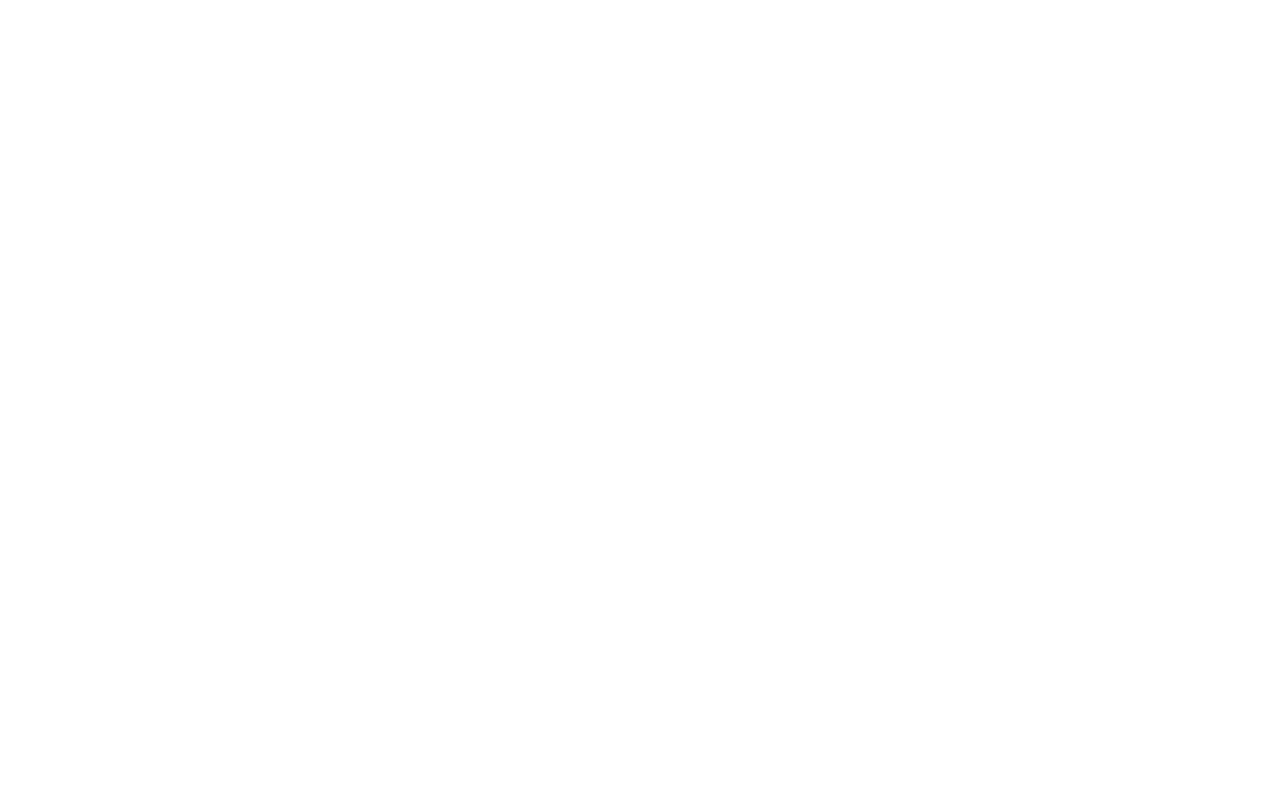
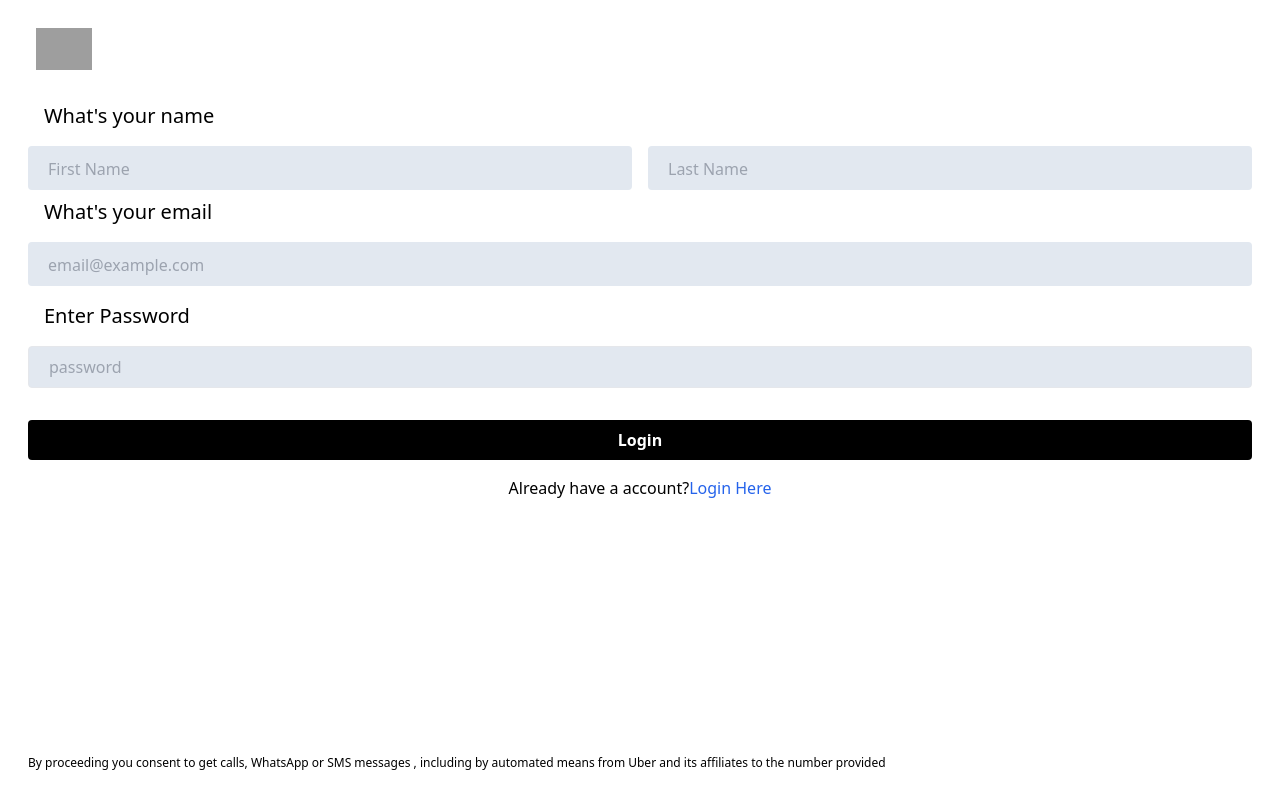
Before and after one commit to shubhg17/Uber-Clone-App-, a React (Vite) app: page /captainsignup in a window 1280 px wide. Built offline with nearby package versions, Linux system fonts and the light colour scheme; grey boxes are pictures that could not be loaded.

Commit message:
Created UserSignUp and CaptainSignup and made changes in UserLogin

```diff
--- a/src/pages/CaptainSignup.jsx
+++ b/src/pages/CaptainSignup.jsx
@@ -1,8 +1,92 @@
 import React from "react"
+import {Link} from "react-router-dom"
+import {useState} from "react"
+function CaptainSignup() {
 
-function CaptainSignup() {
+    const [firstname , setFirstName] = useState("")
+      const [lastname , setLastName] = useState("")
+      const [email , setEmail] = useState("")
+      const [password , setPassword] = useState("")
+      const [userdata , setuserdata] = useState({})
+
+      const submitHandler = (e)=> {
+          e.preventDefault()
+          setuserdata({
+           //  firstname:firstname,
+           //  lastname:lastname,
+           //u can also put this first and last name into a single object
+            username: {
+              firstname:firstname,
+              lastname:lastname
+            },
+            email:email,
+            pass:password
+          })
+          console.log(userdata)
+          setFirstName("")
+          setLastName("")
+          setEmail("")
+          setPassword("")
+      }
+
    return (
      <>
+        <div className="p-7 h-screen flex flex-col justify-between ">
+              <div>
+                     <img className="w-14 mx-2 mb-8" src="https://imgs.search.brave.com/5qOrxTo-36NuK1RIyaWDLXjOoamQarfvHGwGx8NhyYw/rs:fit:860:0:0:0/g:ce/aHR0cHM6Ly9jZG4u/bW9zLmNtcy5mdXR1/cmVjZG4ubmV0L0FW/U251azRFZ0VhWjJr/bXBnaVMyU2ouanBn" />
+
+               {/* //onsubmit on form means ki form jabh submit hoga toh kya hoga  */}
+                  <form onSubmit={(e)=> {
+                       submitHandler(e)
+                  }} >
+
+                   <h3 className="text-xl px-4 mb-4" >What's your name</h3>
+                   <div className="flex gap-4 mb-2" >
+                        <input
+                        required
+                        value = {firstname}
+                        onChange = {(e)=>setFirstName(e.target.value)}
+                        type="text"
+                        placeholder="First Name"
+                        className="bg-slate-200 rounded px-5 py-2 w-1/2 text-lg placeholder:text-base"
+                        />
+
+                        <input
+                        required
+                        value = {lastname}
+                        onChange = {(e)=>setLastName(e.target.value)}
+                        type="text"
+                        placeholder="Last Name"
+                        className="bg-slate-200 rounded px-5 py-2 w-1/2 text-lg placeholder:text-base"
+                        />
+                   </div>
+
+                     <h3 className="text-xl px-4 mb-4" >What's your email</h3>
+                     <input
+                        required
+                        value={email}
+                        onChange={(e)=>setEmail(e.target.value)}
+                        type="email"
+                        placeholder="email@example.com"
+                        className="bg-slate-200 rounded px-5 py-2 w-full text-lg placeholder:text-base"
+                        />
+                     <h3 className="text-xl px-4 mb-4 mt-4" >Enter Password</h3>
+                     <input
+                        type="password"
+                        value={password}
+                        onChange = {(e)=>setPassword(e.target.value)}
+                        placeholder="password"
+                        className="w-full border bg-slate-200 px-5 py-2 rounded mb-4"
+                     />
+                     <button className="bg-black text-white w-full mt-4 rounded py-2 font-bold mb-4" >Login</button>
+
+                     <p className="text-center">Already have a account?<Link to="/captainlogin" className="text-blue-600" >Login Here</Link></p>
+                  </form>
+              </div>
+              <div>
+                 <p className="text-xs leading-normal" >By proceeding you consent to get calls, WhatsApp or SMS messages , including by automated means from Uber and its affiliates to the number provided</p>
+              </div>
+          </div>
      </>
    )
 }
--- a/src/pages/UserLogin.jsx
+++ b/src/pages/UserLogin.jsx
@@ -11,10 +11,12 @@
    const [userdata , setuserdata] = useState({})
 
    const submitHandler =  (e)=> {
+      //agar prevent default nhi kroge toh page reload hojayega aur pta nhi chlega ki kaha gya so preventdefault ka use krenge
        e.preventDefault()
       //  console.log(email , password)
        //jabh from submit hogya toh email aur password wale input ko khali kardo
        setuserdata({
+         //keys me kuch bhi askta ha yeh bas naam hain
           email:email,
           password:password
        })
--- a/src/pages/UserSignUp.jsx
+++ b/src/pages/UserSignUp.jsx
@@ -1,8 +1,91 @@
 import React from "react"
+import {Link} from "react-router-dom"
+import {useState} from "react"
+function UserSignUp() {
+   const [firstname , setFirstName] = useState("")
+   const [lastname , setLastName] = useState("")
+   const [email , setEmail] = useState("")
+   const [password , setPassword] = useState("")
+   const [userdata , setuserdata] = useState({})
 
-function UserSignUp() {
+   const submitHandler = (e)=> {
+       e.preventDefault()
+       setuserdata({
+        //  firstname:firstname,
+        //  lastname:lastname,
+        //u can also put this first and last name into a single object
+         username: {
+           firstname:firstname,
+           lastname:lastname
+         },
+         email:email,
+         pass:password
+       })
+       console.log(userdata)
+       setFirstName("")
+       setLastName("")
+       setEmail("")
+       setPassword("")
+   }
+
    return (
      <>
+         <div className="p-7 h-screen flex flex-col justify-between ">
+              <div>
+                     <img className="w-14 mx-2 mb-8" src="https://imgs.search.brave.com/YtWSEtm6RhzgJ5YpX-wq89QeqU7iPhfVbqpEEgQnsP8/rs:fit:860:0:0:0/g:ce/aHR0cHM6Ly9jZG4u/bW9zLmNtcy5mdXR1/cmVjZG4ubmV0LzVp/ajVxZFNIRnpKMnBp/UFJ1b1RMNUYuanBn" />
+
+               {/* //onsubmit on form means ki form jabh submit hoga toh kya hoga  */}
+                  <form onSubmit={(e)=> {
+                       submitHandler(e)
+                  }} >
+
+                   <h3 className="text-xl px-4 mb-4" >What's your name</h3>
+                   <div className="flex gap-4 mb-2" >
+                        <input
+                        required
+                        value = {firstname}
+                        onChange = {(e)=>setFirstName(e.target.value)}
+                        type="text"
+                        placeholder="First Name"
+                        className="bg-slate-200 rounded px-5 py-2 w-1/2 text-lg placeholder:text-base"
+                        />
+
+                        <input
+                        required
+                        value = {lastname}
+                        onChange = {(e)=>setLastName(e.target.value)}
+                        type="text"
+                        placeholder="Last Name"
+                        className="bg-slate-200 rounded px-5 py-2 w-1/2 text-lg placeholder:text-base"
+                        />
+                   </div>
+
+                     <h3 className="text-xl px-4 mb-4" >What's your email</h3>
+                     <input
+                        required
+                        value={email}
+                        onChange={(e)=>setEmail(e.target.value)}
+                        type="email"
+                        placeholder="email@example.com"
+                        className="bg-slate-200 rounded px-5 py-2 w-full text-lg placeholder:text-base"
+                        />
+                     <h3 className="text-xl px-4 mb-4 mt-4" >Enter Password</h3>
+                     <input
+                        type="password"
+                        value={password}
+                        onChange = {(e)=>setPassword(e.target.value)}
+                        placeholder="password"
+                        className="w-full border bg-slate-200 px-5 py-2 rounded mb-4"
+                     />
+                     <button className="bg-black text-white w-full mt-4 rounded py-2 font-bold mb-4" >Login</button>
+
+                     <p className="text-center">Already have a account?<Link to="/login" className="text-blue-600" >Login Here</Link></p>
+                  </form>
+              </div>
+              <div>
+                 <p className="text-xs leading-normal" >By proceeding you consent to get calls, WhatsApp or SMS messages , including by automated means from Uber and its affiliates to the number provided</p>
+              </div>
+          </div>
      </>
    )
 }
```
